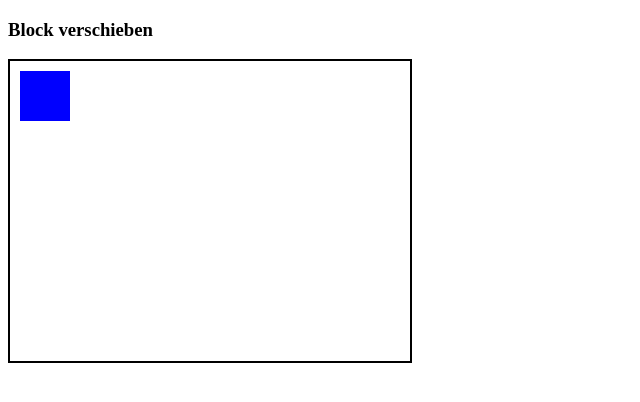
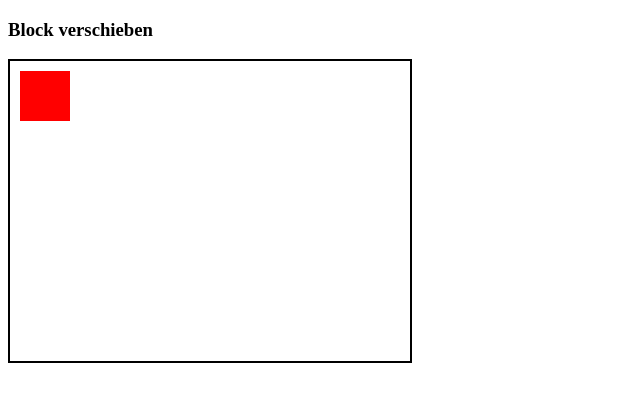
Before and after one commit to ljuokr/playground, a plain HTML site: page index.html in a window 1280 px wide. Shown: the whole page, without its empty margins (0-640 px from the left). Drawn offline with Linux system fonts and the light colour scheme.

Commit message:
Update style.css

```diff
--- a/style.css
+++ b/style.css
@@ -8,7 +8,7 @@
 #block {
   width: 50px;
   height: 50px;
-  background: blue;
+  background-color: red;
   position: absolute;
   top: 10px;
   left: 10px;
```
